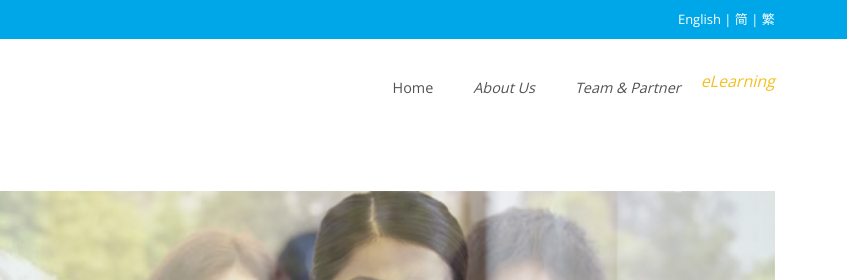
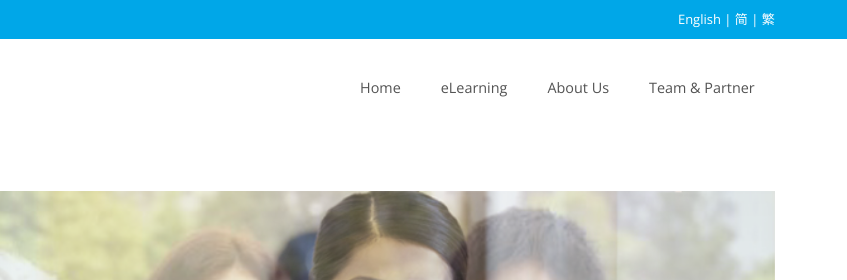
Before and after one commit to MasterTse/hkhic_temp, a plain HTML site: page index.html in a window 1280 px wide. Shown: the top 280 px of the page, 433-1280 px from the left. Drawn offline with nearby package versions, Linux system fonts and the light colour scheme.

Commit message:
Update index.html

```diff
--- a/index.html
+++ b/index.html
@@ -83,7 +83,7 @@
 					  <ul class="right">
 						<li><a  href="index.html">Home</a></li>
                         <!-- li><a href="eShop.html">eShop</a></li -->
-                        <i><a href="eLearning.html">eLearning</a></li>
+                        <li><a href="eLearning.html">eLearning</a></li>
 						<li><a href="about.html">About Us</a></li>
 						<!-- li><a href="ServicesProducts.html">Products and Services </a></li -->
 						<li><a href="TeamPartner.html">Team & Partner</a></li>
```
